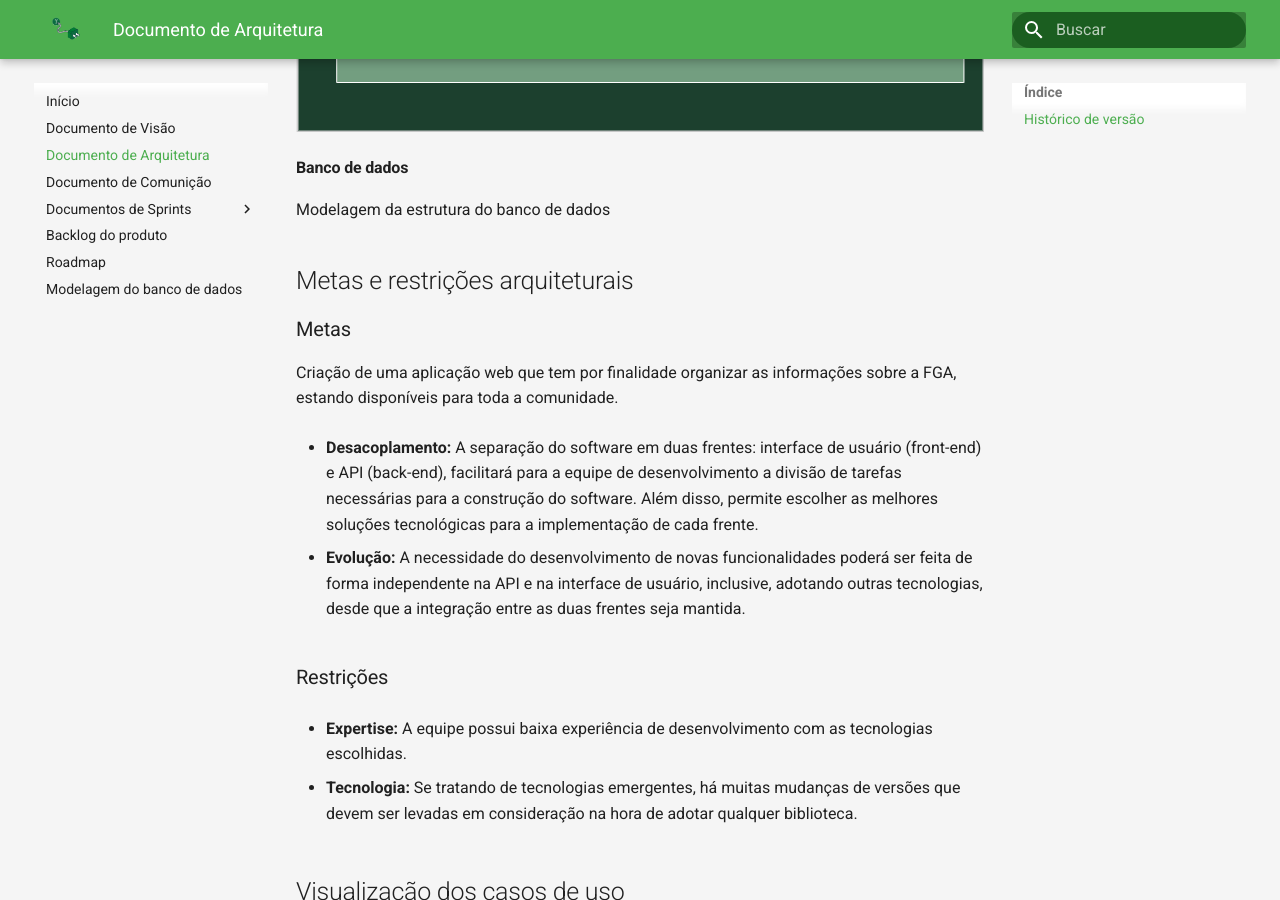
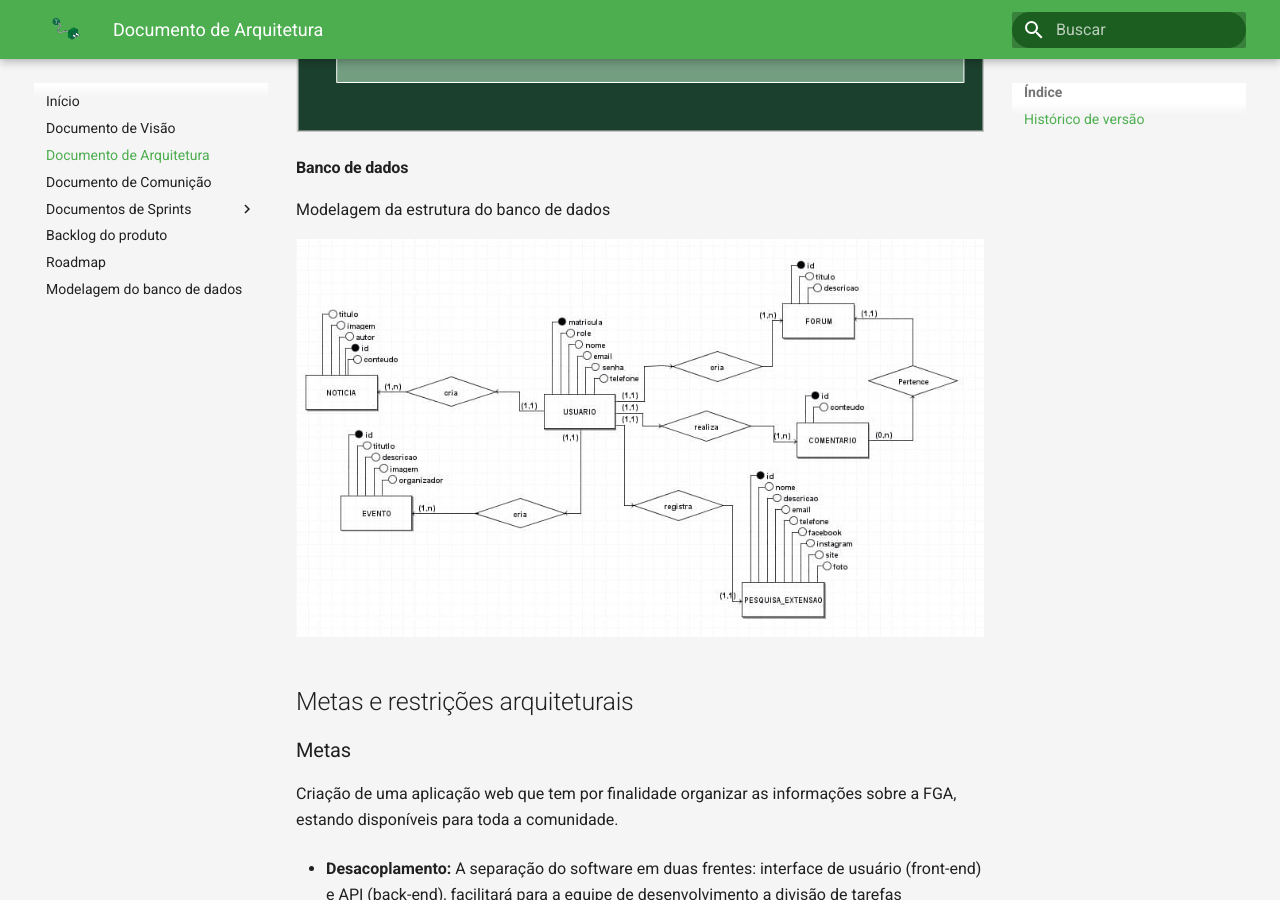
Before and after one commit to Conecta-UnB/Conecta-UnB-Wiki, an MkDocs documentation site: the page built from docs/documento-de-arquitetura.md, in a window 1280 px wide and 900 px high, scrolled down 3760 px. Built offline with MkDocs 1.6.1 and Material for MkDocs 9.7.7, drawn with Linux system fonts in a browser that asks for light colours.

Commit message:
Adição da imagem da modelagem do banco de dados

```diff
--- a/docs/documento-de-arquitetura.md
+++ b/docs/documento-de-arquitetura.md
@@ -56,6 +56,7 @@ Estrutura de pacotes front-end.
 #### Banco de dados
 Modelagem da estrutura do banco de dados
 
+![DE-R](assets/der.png)
 
 ## Metas e restrições arquiteturais
 
```
